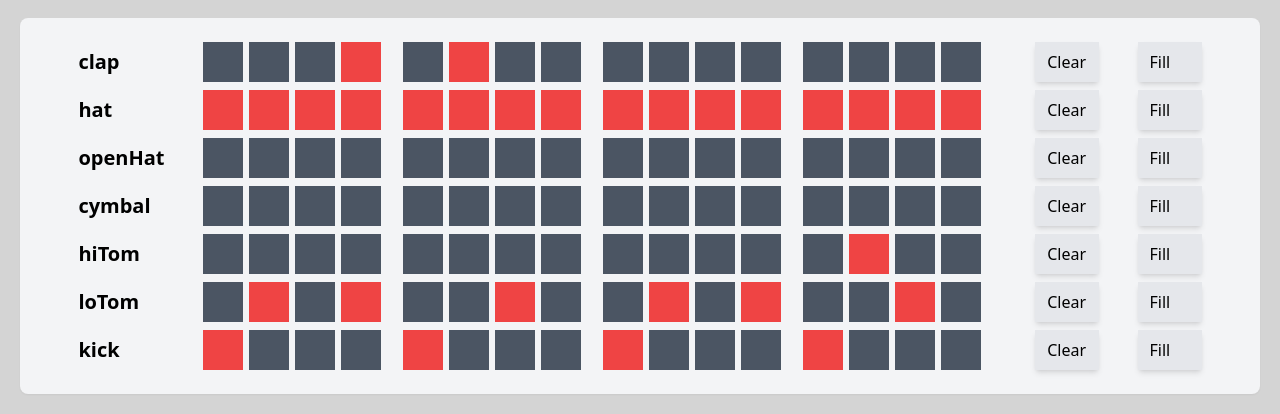
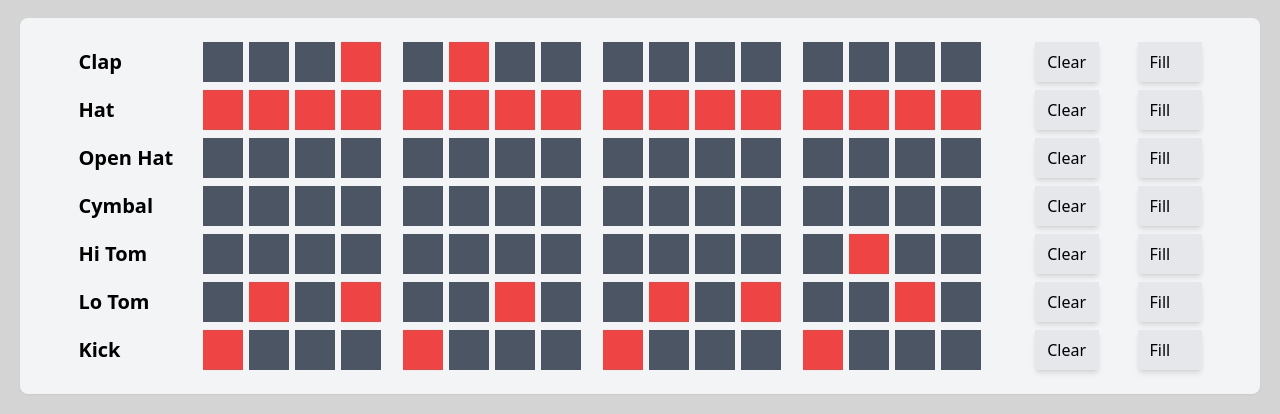
Before and after one commit to edwardhorsey/roland-react-8, a React (Vite) app: page / in a window 1280 px wide. Shown: the part 340-754 px from the top of the page. Built offline with nearby package versions, Linux system fonts and the light colour scheme; no server answers.

Commit message:
Update track names; Minor css fixes

```diff
--- a/src/components/MuteButton.tsx
+++ b/src/components/MuteButton.tsx
@@ -16,7 +16,7 @@ export default function MuteButton({
             }`}
             onClick={logic}
         >
-            <h3 className="text-xl font-bold">{text}</h3>
+            <h3 className="text-xl font-bold text-center">{text}</h3>
         </div>
     );
 }
--- a/src/components/ProgramSteps.tsx
+++ b/src/components/ProgramSteps.tsx
@@ -1,7 +1,7 @@
 import React, { useEffect, useRef } from "react";
 import Step from "~/components/Step";
 import Button from "~/components/Button";
-import type { Track } from "~/types/tracks";
+import { trackNames, type Track } from "~/types/tracks";
 import useDrumMachineStore from "~/stores/useDrumMachineStore";
 
 export default function ProgramSteps({ title }: { title: Track }) {
@@ -41,7 +41,7 @@ export default function ProgramSteps({ title }: { title: Track }) {
 
     return (
         <article className="flex h-12 min-w-[1000px] items-center justify-evenly">
-            <h3 className="w-20 text-xl font-bold">{title}</h3>
+            <h3 className="w-20 text-xl font-bold whitespace-nowrap">{trackNames[title]}</h3>
             <div className="flex">{steps}</div>
             <Button
                 text="Clear"
```
